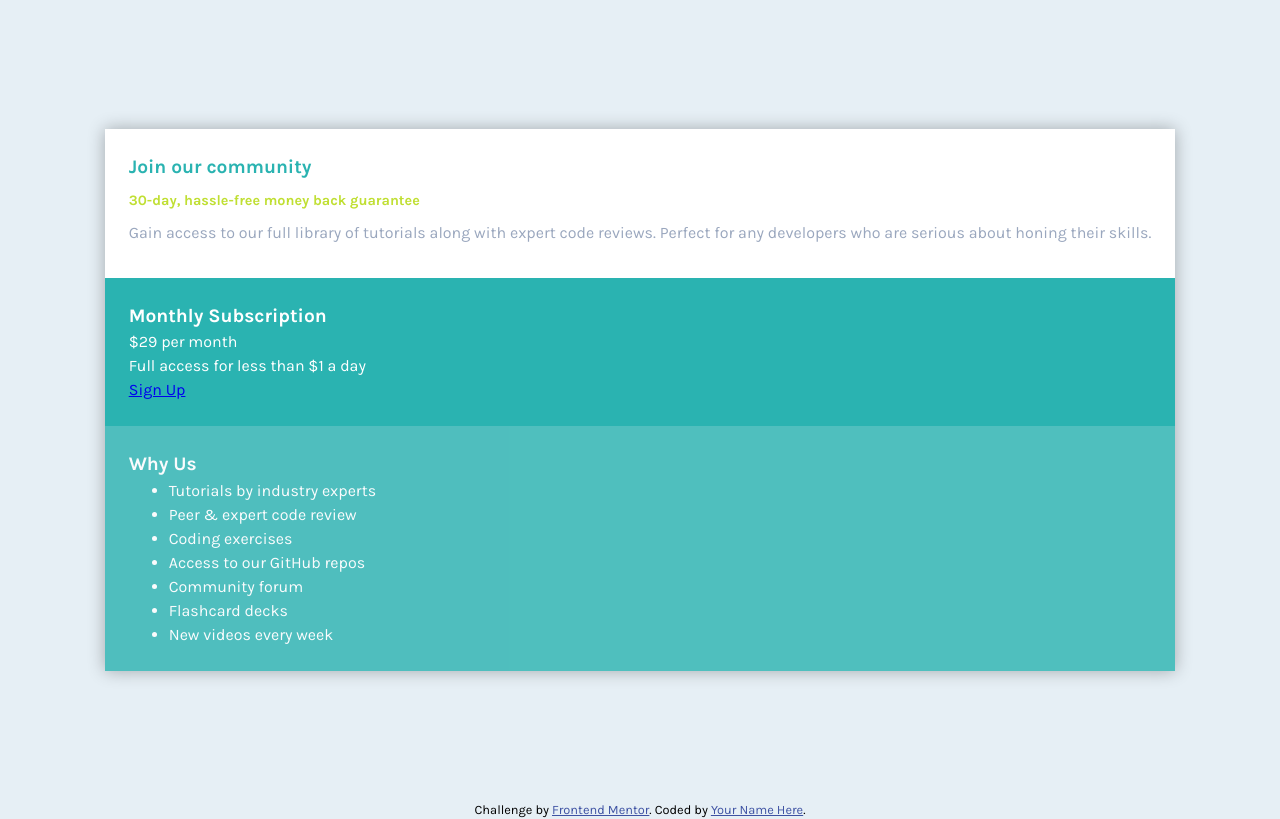
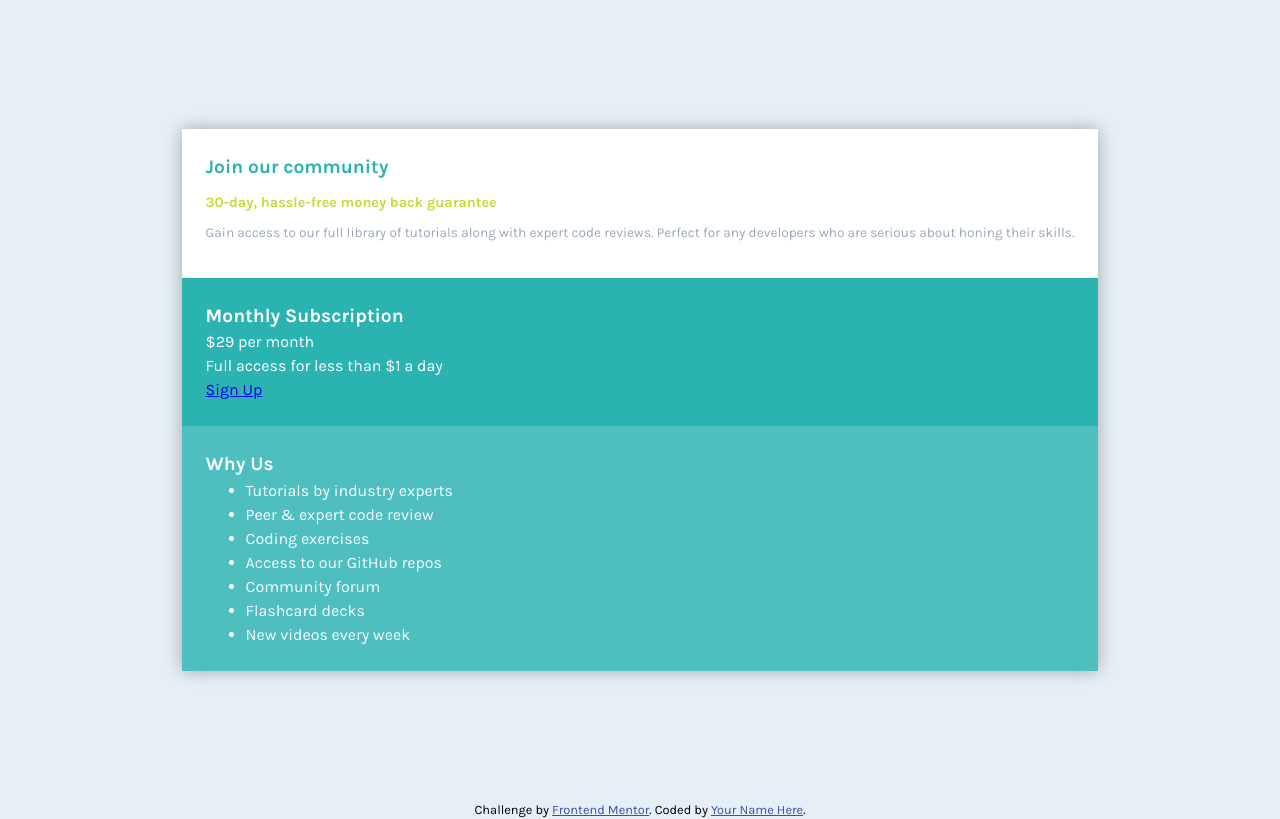
Before and after one commit to XenoMee/Single-Price-Grid-Component-No-Flexbox-, a plain HTML site: page index.html in a window 1280 px wide. Drawn offline with Linux system fonts and the light colour scheme.

Commit message:
decrease community card info text font size

```diff
--- a/style.css
+++ b/style.css
@@ -59,6 +59,7 @@ body{
 
 .card-info:first-of-type {
     color: #9AA7BE;
+    font-size: 0.85rem;
 }
 
 
```
